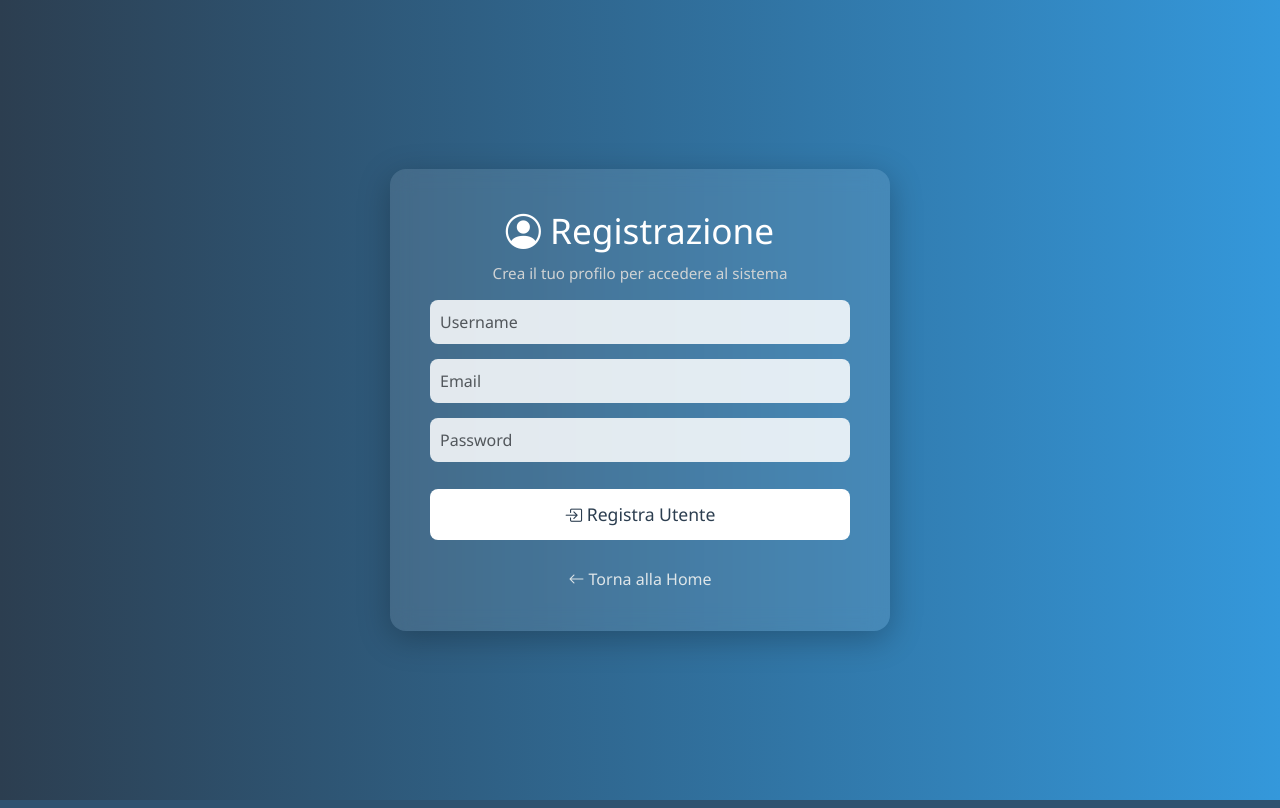
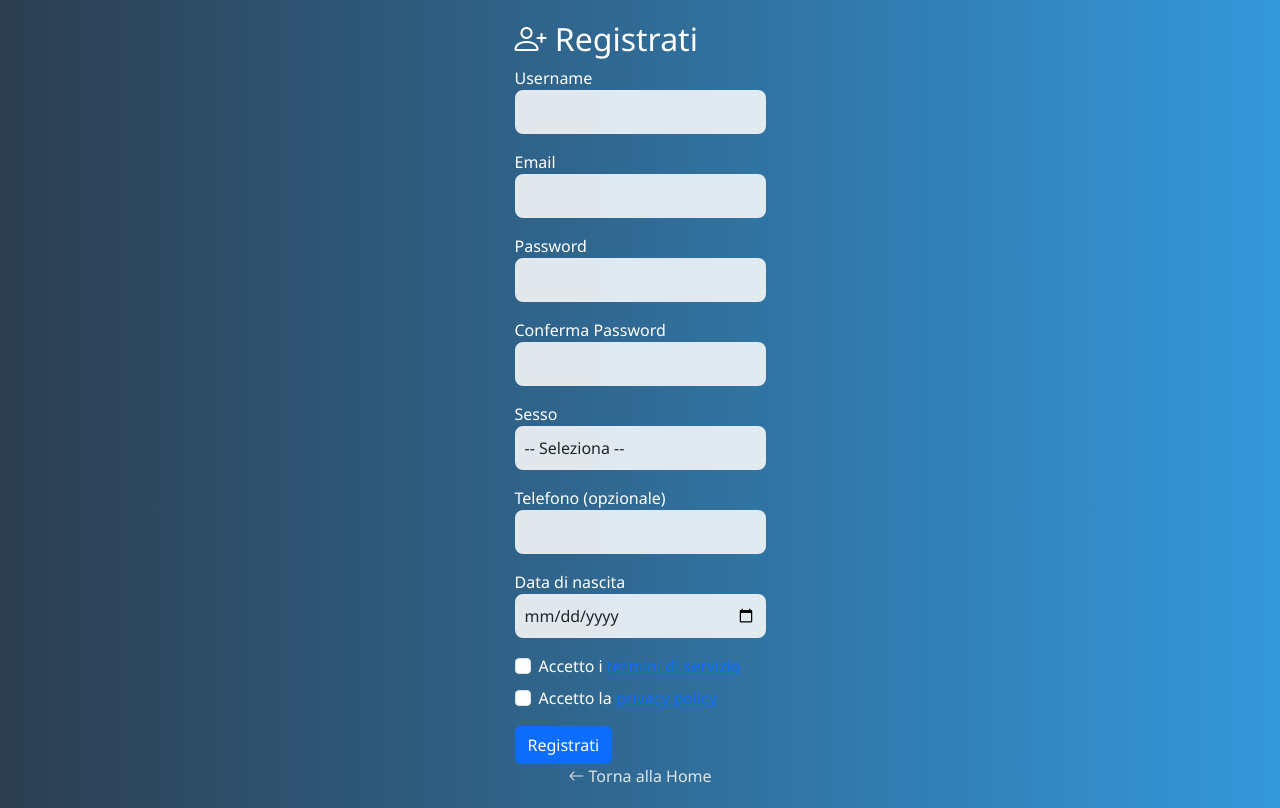
Before and after one commit to Youfili/sql-injection-educational, a Flask app: page /register in a window 1280 px wide. Run offline with Flask 3, Linux system fonts and the light colour scheme.

Commit message:
Registrazione dati completata. Prox: Studiare in che modo rendere il tutto vulnerabile SQL Injection

```diff
--- a/app.py
+++ b/app.py
@@ -1,4 +1,4 @@
-from flask import Flask, render_template, request, redirect, flash, session
+from flask import Flask, render_template, request, redirect, flash, session, url_for
 import sqlite3
 
 app = Flask(__name__, template_folder='templates')
@@ -11,36 +11,72 @@ def index():
 @app.route('/register', methods=('GET', 'POST'))
 def register():
     if request.method == 'POST':
+
         username = request.form['username']
         passwd = request.form['password']
+        conf_passwd = request.form['confirm_password']
         em = request.form['email']
+        gend = request.form['gender']
+        phone = request.form.get('phone','')
+        bday = request.form['birthdate']
+        terms = request.form['terms']
+        priv = request.form['privacy']
+
+        # Controllo se le password coincidono
+        if passwd != conf_passwd:
+            flash("Le password NON coincidono.")
+            return redirect(url_for('register'))
+
+        # Verifico che durante registrazione utente abbia accettato termini e privacy
+        if not terms or not priv:
+            flash("Devi accettare i termini di servizio e la privacy policy per poterti registrare.")
+            return redirect(url_for('register'))
+
+        # Converto ad Interi per salvataggio nel DB
+        # in SQLite il Boolean è un Integer, o 0 o 1
+        terms_accepted = 1 if terms else 0
+        privacy_accepted = 1 if priv else 0
 
         try:
             connection = sqlite3.connect('database.db')
             cursor = connection.cursor()
 
+            # Eseguo la query
+            cursor.execute(""" INSERT INTO users (username, password, email, gender, phone, birthdate, terms_accepted, privacy_accepted)
+                           VALUES (?, ?, ?, ?, ?, ?, ?, ?)""",
+                           (username, passwd, em, gend.capitalize(), phone, bday, 1, 1))
+
+            connection.commit()
+
+            """
             # Query volutamente VULNERABILE per testare SQLi
             query = f"INSERT INTO users (username, password, email) VALUES ('{username}', '{passwd}', '{em}')"
             cursor.execute(query)
             connection.commit()
+            """
 
+            flash("✅ Utente registrato con successo!\n Ora fai il login :)", "success")
             return redirect('/login')
-            flash("✅ Utente inserito con successo!", "success")
+
 
         except sqlite3.IntegrityError as e:
+
             if "username" in str(e).lower():
                 flash("❌ Username già in uso! Provane un altro :)", "danger")
             elif "email" in str(e).lower():
                 flash("❌ Email già registrata! Prova con un'altra :)", "danger")
             else:
-                flash("❌ Errore durante la registrazione.", "danger")
+                flash(f"❌ Errore durante la registrazione: {str(e)}", "danger")
 
         finally:
             connection.close()
 
-        return redirect('/register')
+
+        return redirect(url_for('register'))
 
     return render_template('register.html')
+
+
 
 
 @app.route('/login', methods=['GET','POST'])
@@ -74,18 +110,16 @@ def login():
                 # mi dirigo verso la schermata dashboard di questo utente che si è appena loggato
                 return redirect(f"/dashboard/{session['username']}")
 
-
             else:
                 flash("❌ Email o Password Errati.", "danger")
 
         except sqlite3.Error as e:
-
-            flash("❌ Errore generico del database.", "danger")
+            flash(f"❌ Errore generico del database: {str(e)}", "danger")
 
         finally:
             connection.close()
 
-        return redirect('/login')
+        return redirect(url_for('login'))
 
     return render_template('login.html')        # Renderizzo la pagina html del login
 
@@ -97,7 +131,7 @@ def dashboard(username):
 
     if 'user_id' not in session or 'username' not in session:
         flash("❌ Devi effettuare il login per accedere alla dashboard.", "warning")
-        return redirect('/login')
+        return redirect(url_for('login'))
 
     # Faccio un controllo affinchè venga verificato che 'username' sia uguale a session['username']
     # Cosi un utente non può digitare /dashboard/mario se è loggato come luigi
--- a/schema.sql
+++ b/schema.sql
@@ -1,15 +1,13 @@
-DROP TABLE IF EXISTS Users;
+DROP TABLE IF EXISTS users;
 
-CREATE TABLE Users (
+CREATE TABLE users (
     id INTEGER PRIMARY KEY AUTOINCREMENT,
-    username TEXT NOT NULL,
+    username TEXT NOT NULL UNIQUE,
     password TEXT NOT NULL,
-    email TEXT NOT NULL,
-    UNIQUE(username)
-    UNIQUE(email)
+    email TEXT NOT NULL UNIQUE,
+    gender TEXT CHECK (gender IN ('Maschio', 'Femmina')) NOT NULL,
+    phone TEXT,
+    birthdate DATE NOT NULL,
+    terms_accepted BOOLEAN NOT NULL CHECK (terms_accepted IN (0, 1)),
+    privacy_accepted BOOLEAN NOT NULL CHECK (privacy_accepted IN (0, 1))
 );
-
-INSERT INTO Users (username, password, email) VALUES
-    ('alice', '1234', 'alice@email.com'),
-    ('bob', 'qwerty', 'bob@email.com'),
-    ('charlie', 'admin', 'charlie@email.com');
--- a/templates/register.html
+++ b/templates/register.html
@@ -1,36 +1,82 @@
-{% extends "base.html" %}
+{% extends 'base.html' %}
 
-{% block title %}Registrazione Utente{% endblock %}
+{% block title %}Registrazione - SQL Injection Demo{% endblock %}
 
 {% block content %}
-<div class="glass-card" style="max-width: 500px; margin: auto;">
-    <h1><i class="bi bi-person-circle"></i> Registrazione</h1>
-    <p class="note">Crea il tuo profilo per accedere al sistema</p>
+<div class="form-container">
+    <h2><i class="bi bi-person-plus"></i> Registrati</h2>
+    <form method="post" action="{{ url_for('register') }}">
+        {% with messages = get_flashed_messages() %}
+            {% if messages %}
+                <div class="alert alert-danger" role="alert">
+                    {{ messages[0] }}
+                </div>
+            {% endif %}
+        {% endwith %}
 
-    <!-- MESSAGGI FLASH -->
-    {% with messages = get_flashed_messages(with_categories=true) %}
-      {% if messages %}
-        {% for category, msg in messages %}
-          <div class="alert alert-{{ category }} text-center" role="alert">
-            {{ msg }}
-          </div>
-        {% endfor %}
-      {% endif %}
-    {% endwith %}
+        <div class="mb-3">
+            <label for="username">Username</label>
+            <input type="text" class="form-control" name="username" required>
+        </div>
 
-    <!-- FORM -->
-    <form method="POST" style="width: 100%;">
-        <input type="text" name="username" id="username" class="form-control" placeholder="Username" value="{{ request.form.get('username', '') }}" required>
-        <input type="email" name="email" id="email" class="form-control" placeholder="Email" value="{{ request.form.get('email', '') }}" required>
-        <input type="password" name="password" id="password" class="form-control" placeholder="Password" value="{{ request.form.get('password', '') }}" required>
+        <div class="mb-3">
+            <label for="email">Email</label>
+            <input type="email" class="form-control" name="email" required>
+        </div>
 
-        <button type="submit" class="btn-glow"><i class="bi bi-box-arrow-in-right"></i> Registra Utente</button>
+        <div class="mb-3">
+            <label for="password">Password</label>
+            <input type="password" class="form-control" name="password" required>
+        </div>
+
+        <div class="mb-3">
+            <label for="confirm_password">Conferma Password</label>
+            <input type="password" class="form-control" name="confirm_password" required>
+        </div>
+
+
+        <div class="mb-3">
+            <label for="gender">Sesso</label>
+            <select class="form-control" name="gender" required>
+                <option value="" disabled selected>-- Seleziona --</option>
+                <option value="Maschio">Maschio</option>
+                <option value="Femmina">Femmina</option>
+            </select>
+        </div>
+
+
+        <div class="mb-3">
+            <label for="phone">Telefono (opzionale)</label>
+            <input type="text" class="form-control" name="phone">
+        </div>
+
+        <div class="mb-3">
+            <label for="birthdate">Data di nascita</label>
+            <input type="date" class="form-control" name="birthdate" required>
+        </div>
+
+        <div class="form-check mb-2">
+            <input class="form-check-input" type="checkbox" name="terms" id="terms" required>
+            <label class="form-check-label" for="terms">
+                Accetto i <a href="#">termini di servizio</a>
+            </label>
+        </div>
+
+        <div class="form-check mb-3">
+            <input class="form-check-input" type="checkbox" name="privacy" id="privacy" required>
+            <label class="form-check-label" for="privacy">
+                Accetto la <a href="#">privacy policy</a>
+            </label>
+        </div>
+
+        <button type="submit" class="btn btn-primary">Registrati</button>
     </form>
 
-    <div class="back" style="width: 100%; margin-top: 15px;">
+    <div class="back">
         <a href="/" style="color: #dfe6e9; text-decoration: none; display: block; text-align: center;">
             <i class="bi bi-arrow-left"></i> Torna alla Home
         </a>
     </div>
+
 </div>
 {% endblock %}
```
Also changed, not shown: templates/dashboard.html (+67 -7 lines), database.db.
